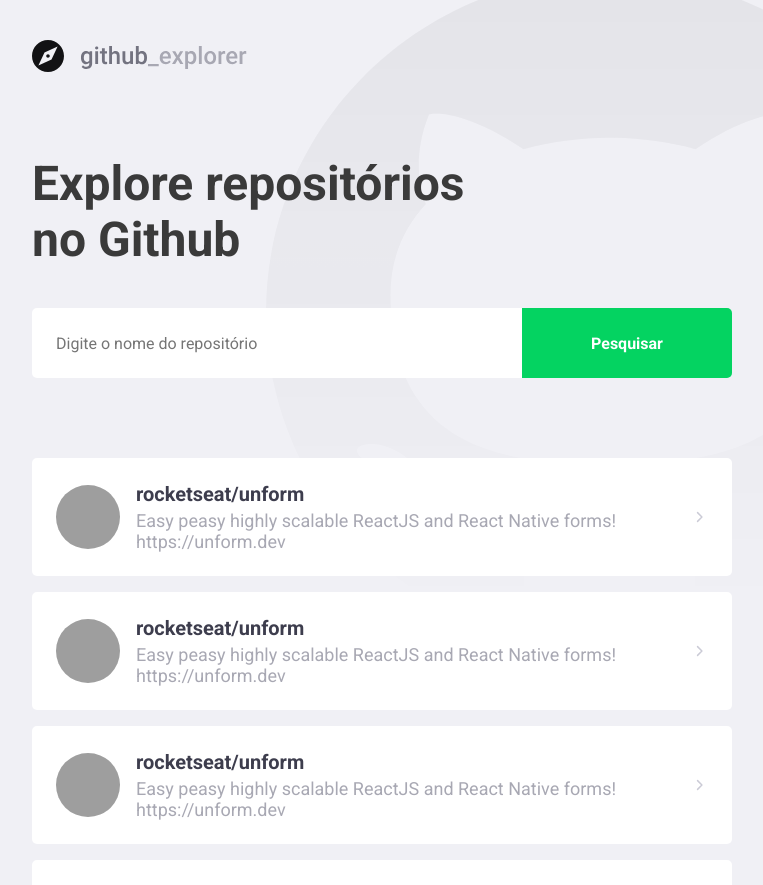
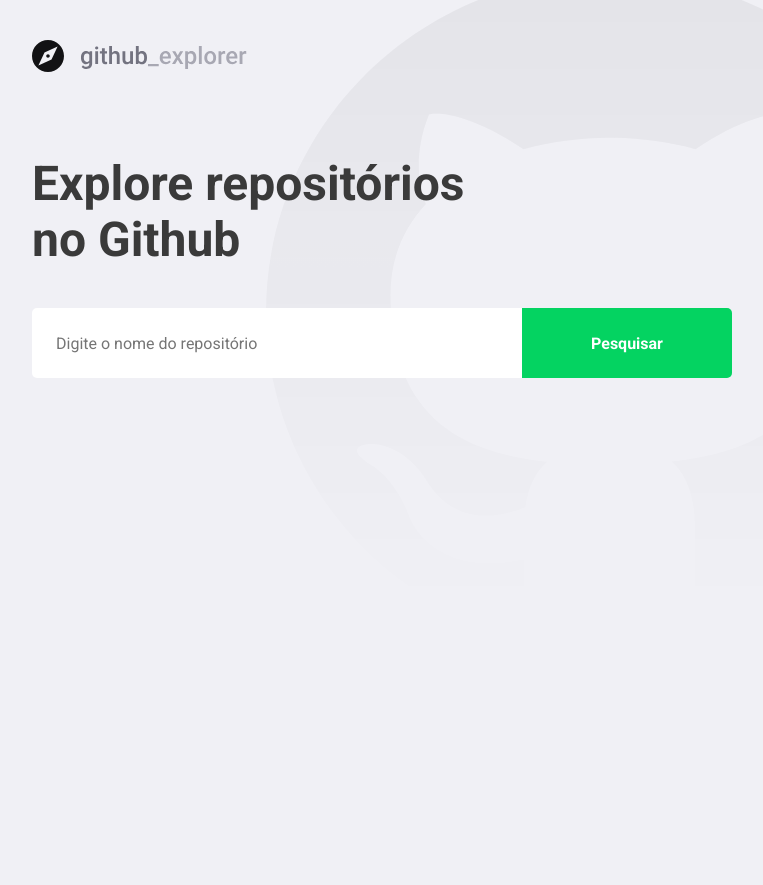
Before and after one commit to NaluFigueira/RepositoryStorage, a React (Create React App) app in the folder frontend/: page / in a window 1280 px wide. Shown: the top 885 px of the page, without its empty margins (148-911 px from the left). After the commit the page ends 800 px from the top, so only its background shows below. Built offline with nearby package versions, Linux system fonts and the light colour scheme; grey boxes are pictures that could not be loaded; the HTML template or start-up script is replaced by a standard one.

Commit message:
Connecting dashboard to github api

```diff
--- a/frontend/package.json
+++ b/frontend/package.json
@@ -11,6 +11,7 @@
     "@types/react": "^16.9.0",
     "@types/react-dom": "^16.9.0",
     "@types/styled-components": "^5.1.0",
+    "axios": "^0.19.2",
     "polished": "^3.6.3",
     "react": "^16.13.1",
     "react-dom": "^16.13.1",
--- a/frontend/src/pages/Dashboard/index.tsx
+++ b/frontend/src/pages/Dashboard/index.tsx
@@ -1,82 +1,68 @@
-import React from 'react';
+import React, { useState, FormEvent } from 'react';
 import { FiChevronRight } from 'react-icons/fi';
 
 import logoImage from '../../assets/logo.svg';
 import { Title, Form, Repositories } from './styles';
+import api from '../../services/api';
 
-const Dashboard: React.FC = () => (
+interface Repository {
+  full_name: string;
+  description: string;
+  owner: {
+    login: string;
+    avatar_url: string;
+  };
+}
+
+const Dashboard: React.FC = () => {
+  const [newRepo, setNewRepo] = useState('');
+  const [repositories, setRepositories] = useState<Repository[]>([]);
+
+  async function handleAddRepository(
+    event: FormEvent<HTMLFormElement>,
+  ): Promise<void> {
+    event.preventDefault();
+
+    const response = await api.get<Repository>(`repos/${newRepo}`);
+
+    const repository = response.data;
+
+    setRepositories([...repositories, repository]);
+    setNewRepo('');
+  }
+
+  return (
     <>
       <img src={logoImage} alt="Github Explorer" />
       <Title>Explore repositórios no Github</Title>
 
-    <Form>
-      <input type="text" placeholder="Digite o nome do repositório" />
+      <Form onSubmit={handleAddRepository}>
+        <input
+          type="text"
+          onChange={(e) => setNewRepo(e.target.value)}
+          placeholder="Digite o nome do repositório"
+        />
         <button type="submit">Pesquisar</button>
       </Form>
 
       <Repositories>
-      <a href="teste">
+        {repositories.map((repository) => (
+          <a key={repository.full_name} href="teste">
             <img
-          src="https://avatars0.githubusercontent.com/u/28929274?s=200&v=4"
-          alt="Rocketseat"
+              src={repository.owner.avatar_url}
+              alt={repository.owner.login}
             />
             <div>
-          <strong>rocketseat/unform</strong>
-          <p>
-            Easy peasy highly scalable ReactJS and React Native forms!
-            https://unform.dev
-          </p>
+              <strong>{repository.full_name}</strong>
+              <p>{repository.description}</p>
             </div>
 
             <FiChevronRight size={20} />
           </a>
-      <a href="teste">
-        <img
-          src="https://avatars0.githubusercontent.com/u/28929274?s=200&v=4"
-          alt="Rocketseat"
-        />
-        <div>
-          <strong>rocketseat/unform</strong>
-          <p>
-            Easy peasy highly scalable ReactJS and React Native forms!
-            https://unform.dev
-          </p>
-        </div>
-
-        <FiChevronRight size={20} />
-      </a>
-      <a href="teste">
-        <img
-          src="https://avatars0.githubusercontent.com/u/28929274?s=200&v=4"
-          alt="Rocketseat"
-        />
-        <div>
-          <strong>rocketseat/unform</strong>
-          <p>
-            Easy peasy highly scalable ReactJS and React Native forms!
-            https://unform.dev
-          </p>
-        </div>
-
-        <FiChevronRight size={20} />
-      </a>
-      <a href="teste">
-        <img
-          src="https://avatars0.githubusercontent.com/u/28929274?s=200&v=4"
-          alt="Rocketseat"
-        />
-        <div>
-          <strong>rocketseat/unform</strong>
-          <p>
-            Easy peasy highly scalable ReactJS and React Native forms!
-            https://unform.dev
-          </p>
-        </div>
-
-        <FiChevronRight size={20} />
-      </a>
+        ))}
       </Repositories>
     </>
   );
+};
 
 export default Dashboard;
--- a/frontend/src/pages/Dashboard/styles.ts
+++ b/frontend/src/pages/Dashboard/styles.ts
@@ -76,7 +76,8 @@
     }
 
     div {
-      margin-left: 16px;
+      margin: 0 16px;
+      flex: 1;
 
       strong {
         font-size: 20px;
--- /dev/null
+++ b/frontend/src/services/api.ts
@@ -0,0 +1,7 @@
+import axios from 'axios';
+
+const api = axios.create({
+  baseURL: 'https://api.github.com',
+});
+
+export default api;
```
Also changed, not shown: frontend/.eslintrc.json, 1 other file (tests, documents, lock files or other folders). Lines whose indentation alone changed are shown as unchanged.
